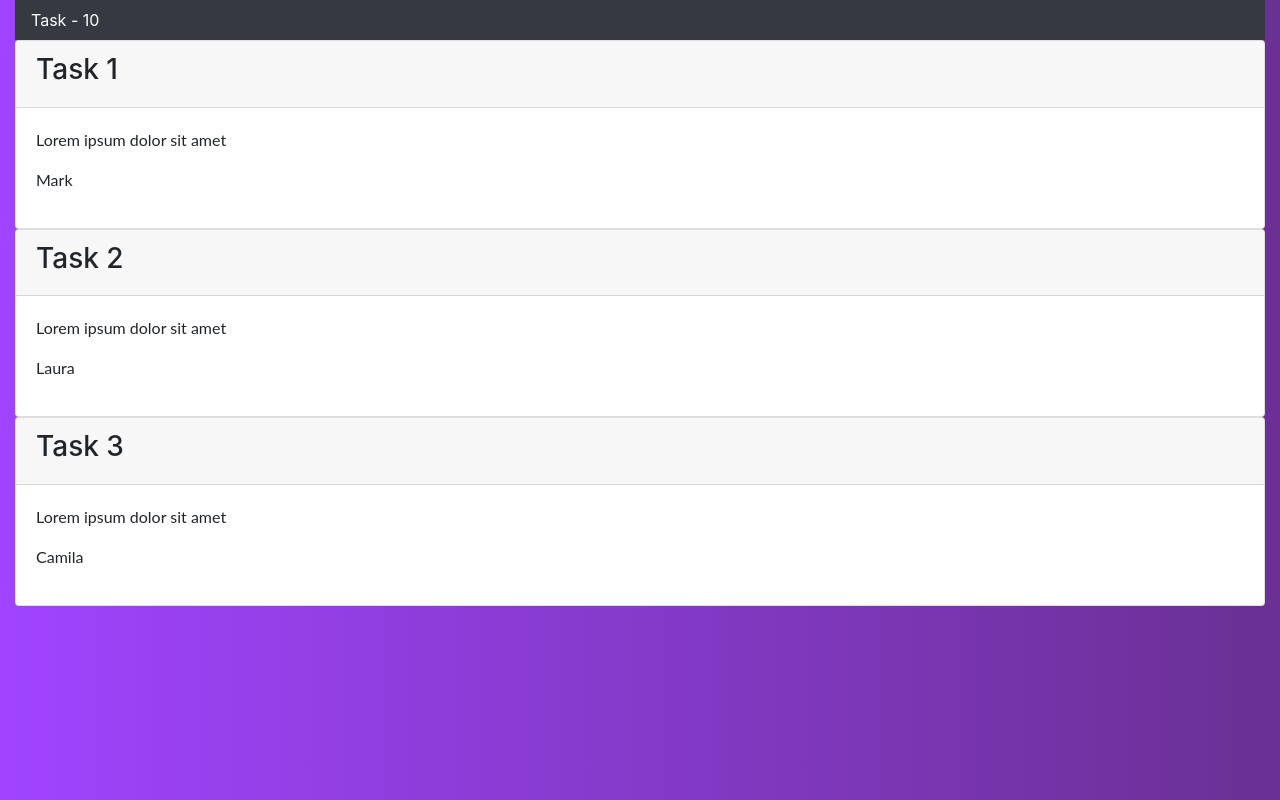
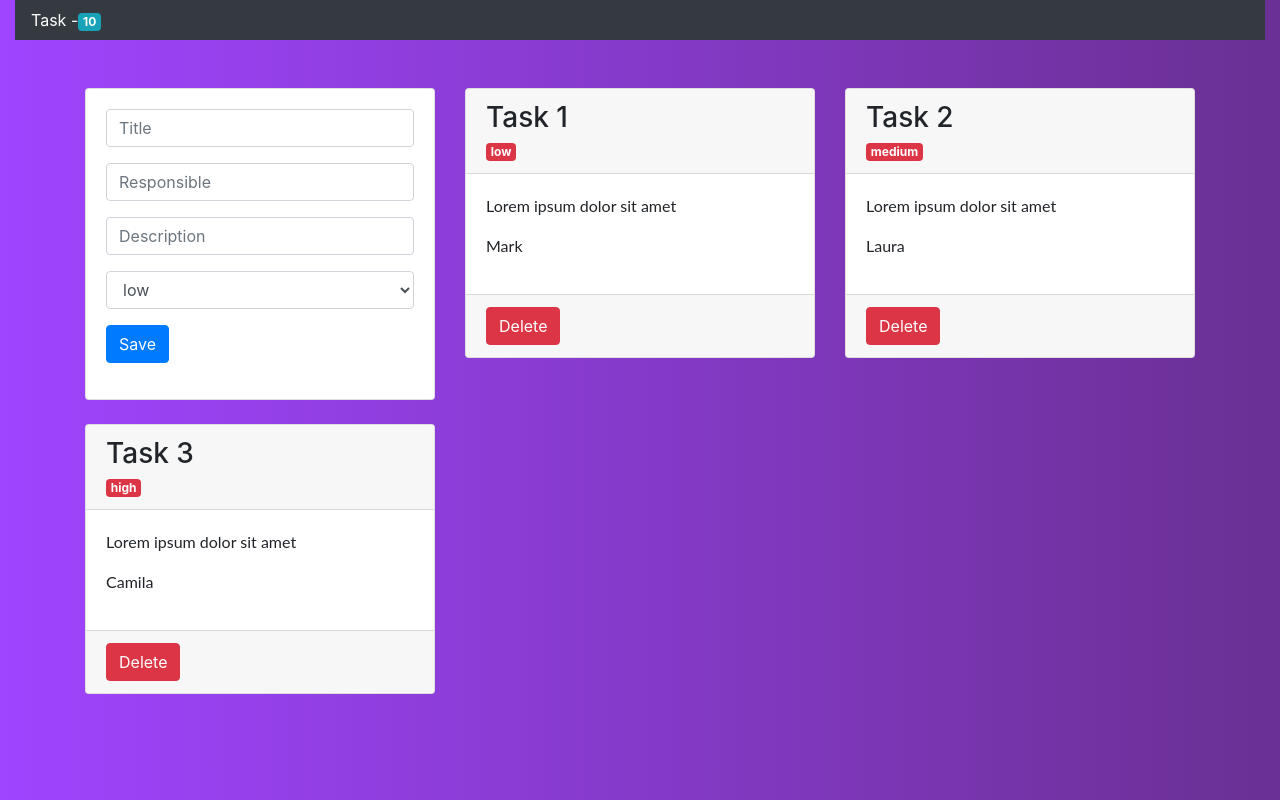
Before and after one commit to brayanlopez/react-task, a React (Create React App) app: page / in a window 1280 px wide. Built offline with nearby package versions, Linux system fonts and the light colour scheme.

Commit message:
4 files modified

```diff
--- a/src/App.js
+++ b/src/App.js
@@ -1,5 +1,6 @@
 import React, { Component } from "react";
 import Navigation from "./components/Navigation";
+import TodoForm from "./components/TodoForm";
 import "./style.css";
 
 import Tarjeta from "./Tarjeta";
@@ -12,7 +13,12 @@
     return (
       <div className="App container-fluid">
         <Navigation />
-        <Tarjeta />
+        <div className="container">
+          <div className="row mt-4">
+            <TodoForm />
+            <Tarjeta />
+          </div>
+        </div>
       </div>
     );
   }
--- a/src/Tarjeta.js
+++ b/src/Tarjeta.js
@@ -12,13 +12,21 @@
   render() {
     const todos = this.state.todos.map((todo, i) => {
       return (
-        <div className="card">
+        <div className="col-md-4">
+          <div className="card mt-4">
             <div className="card-header">
               <h3>{todo.title}</h3>
+              <span className="badge badge-fill badge-danger">
+                {todo.priority}
+              </span>
             </div>
             <div className="card-body">
               <p>{todo.description}</p>
               <p>{todo.responsible}</p>
+            </div>
+            <div className="card-footer">
+              <button className="btn btn-danger">Delete</button>
+            </div>
           </div>
         </div>
       );
--- a/src/components/Navigation.js
+++ b/src/components/Navigation.js
@@ -12,7 +12,10 @@
     return (
       <nav className="navbar navbar-dark bg-dark">
         <a href="" className="text-white">
-          {this.state.title} - {this.state.ntareas}
+          {this.state.title} -
+          <span className="badge badge-fill badge-info">
+            {this.state.ntareas}
+          </span>
         </a>
       </nav>
     );
--- a/src/components/TodoForm.js
+++ b/src/components/TodoForm.js
@@ -0,0 +1,64 @@
+import React, { Component } from "react";
+
+class TodoForm extends Component {
+  constructor() {
+    super();
+    this.state = {
+      title: "",
+      responsible: "",
+      description: "",
+      priority: "low"
+    };
+  }
+  handleInput(e) {
+    console.log(e.target.value);
+  }
+
+  render() {
+    return (
+      <div className="col-md-4">
+        <div className="card mt-4">
+          <form className="card-body">
+            <div className="form-group">
+              <input
+                type="text"
+                name="title"
+                onChange={this.handleInput}
+                className="form-control"
+                placeholder="Title"
+              />
+            </div>
+            <div className="form-group">
+              <input
+                type="text"
+                name="responsible"
+                className="form-control"
+                placeholder="Responsible"
+              />
+            </div>
+            <div className="form-group">
+              <input
+                type="text"
+                name="description"
+                className="form-control"
+                placeholder="Description"
+              />
+            </div>
+            <div className="form-group">
+              <select name="priority" className="form-control">
+                <option>low</option>
+                <option>medium</option>
+                <option>high</option>
+              </select>
+            </div>
+            <button type="submit" className="btn btn-primary">
+              Save
+            </button>
+          </form>
+        </div>
+      </div>
+    );
+  }
+}
+
+export default TodoForm;
```
Lines whose indentation alone changed are shown as unchanged.
